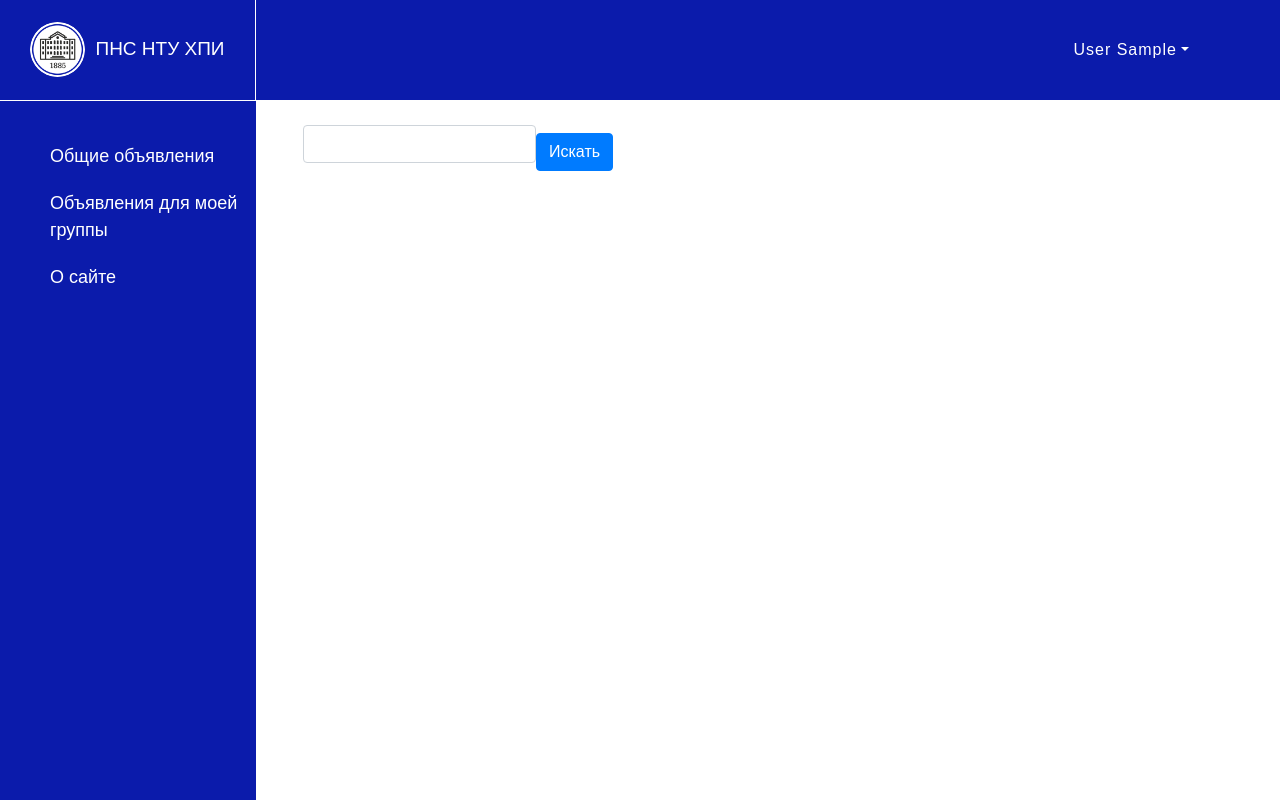
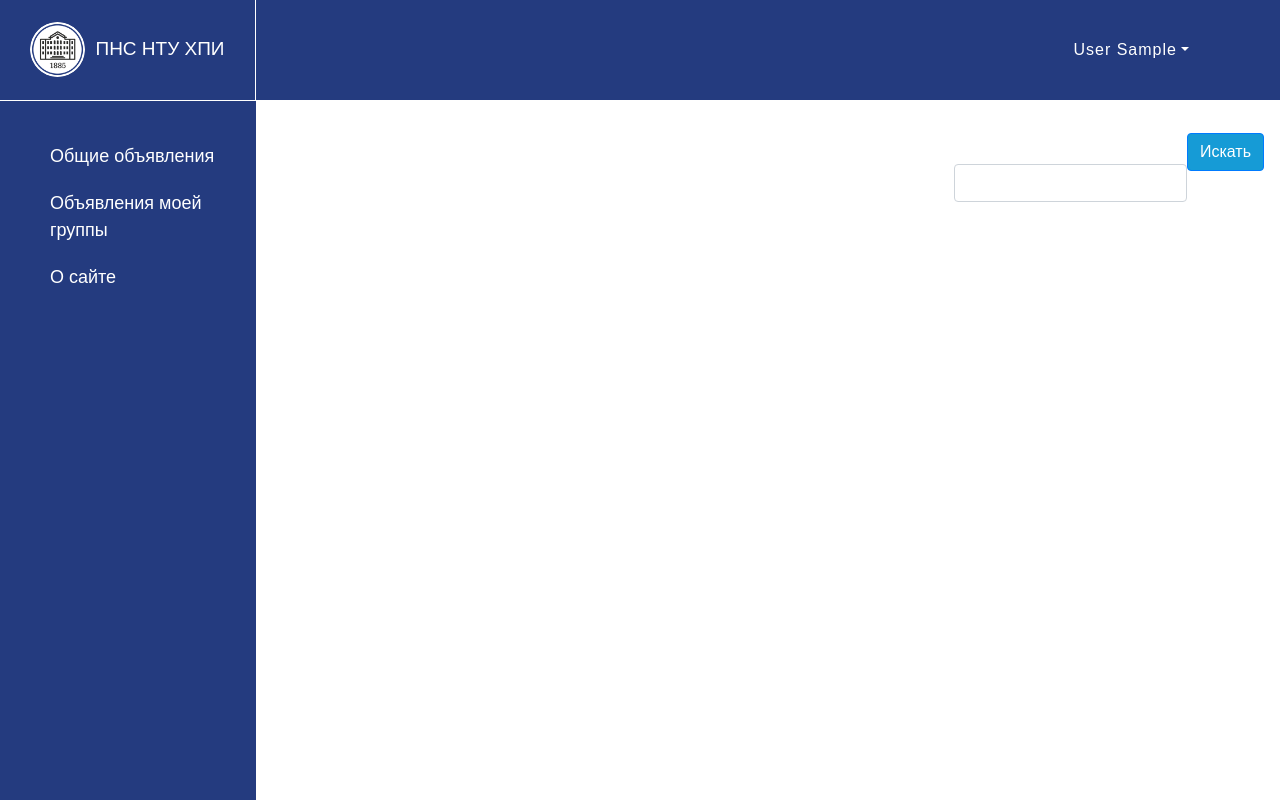
Before and after one commit to nikshaposhnikov/diploma, a Django app: page / in a window 1280 px wide. Run offline with Django 3.2, Linux system fonts and the light colour scheme; the visitor is signed in with stand-in values (Sample User, id 1); data that the repository does not hold is empty; some libraries are stand-ins or nearby versions.

Commit message:
Added markup for advertisements and changed main color of app.

```diff
--- a/main/static/main/style.css
+++ b/main/static/main/style.css
@@ -9,7 +9,7 @@ body {
     display: flex;
     flex-direction: column;
     font-family: sans-serif;
-    background-color: rgb(11, 27, 171);
+    background-color: #243b7f;
     color: white;
 }
 
@@ -122,3 +122,122 @@ body {
     flex: 1 0 auto;
     padding-left: 2rem;
 }
+
+.ads__container {
+    display: flex;
+    flex-direction: column;
+}
+
+.ads__item {
+    display: flex;
+    border-top: 1px solid gainsboro;
+    padding: 1.5rem 0 0.75rem 0;
+}
+
+.ads-item__img-container {
+    display: flex;
+    justify-content: center;
+    align-items: center;
+    min-width: 450px;
+    min-height: 350px;
+}
+
+.ads-item__img {
+    min-width: 250px;
+    min-height: 200px;
+}
+
+.ads-item__info {
+    display: flex;
+    flex-direction: column;
+    justify-content: flex-start;
+    align-items: flex-start;
+    padding-left: 1.5rem;
+}
+
+.ads-item__info-name {
+    color: black;
+    font-size: 20px;
+    font-weight: bold;
+}
+
+.ads-item__author {
+    font-size: 14px;
+}
+
+.ads-item__content-container {
+    flex-grow: 1;
+}
+
+.ads-item__button {
+    background-color: #169bd6;
+    border-color: #169bd6;
+    border-radius: 5px;
+    width: 8.75rem;
+    margin-bottom: 2rem;
+    padding: 6px 0;
+}
+
+.ads-item__button:hover,
+.ads__search-form .btn-primary:hover {
+    background-color: #168bd6;
+}
+
+.ads-item__button-link {
+    color: white;
+}
+
+.ads-item__button-link:hover {
+    text-decoration: none;
+    color: white;
+}
+
+.ads__header-names {
+    flex-grow: 1;
+}
+
+.ads__header-name {
+    font-size: 25px;
+    font-weight: bold;
+    margin: 0;
+}
+
+.ads__header-container {
+    display: flex;
+    justify-content: flex-start;
+    align-items: center;
+    flex-direction: row-reverse;
+    padding-top: 2rem;
+    padding-bottom: 1rem;
+}
+
+.ads__search-form {
+    display: flex;
+    justify-content: center;
+    align-items: baseline;
+    padding-right: 1rem;
+}
+
+.ads__search-form .btn-primary {
+    background-color: #169bd6;
+}
+
+.ads__header-link {
+    color: black;
+    text-transform: lowercase;
+    text-decoration: underline;
+}
+
+.hello_user {
+    padding-top: 10px;
+    margin: 0;
+    font-size: 18px;
+    font-weight: 600;
+    text-align: center;
+}
+
+.pagination {
+    display: flex;
+    justify-content: flex-end;
+    padding-right: 2rem;
+}
--- a/main/templates/layout/basic.html
+++ b/main/templates/layout/basic.html
@@ -15,9 +15,9 @@
 <body>
 <header class="header">
     <div class="logo">
-        <a href="{% url 'main:profile' %}"> <img src="{% static 'main/khpi.jpg' %}" alt="logo" class="logo__img">
+        <a href="{% url 'main:index' %}"> <img src="{% static 'main/khpi.jpg' %}" alt="logo" class="logo__img">
         </a>
-        <p class="logo__name"><a class="logo__link" href="{% url 'main:profile' %}">ПНС НТУ ХПИ</a></p>
+        <p class="logo__name"><a class="logo__link" href="{% url 'main:index' %}">ПНС НТУ ХПИ</a></p>
 
     </div>
     <nav class="navigation">
@@ -87,7 +87,7 @@
         </nav>
         {% else %}
         <div class="sidebar_item"><a class="sidebar_item-link" href="{% url 'main:index' %}">Общие объявления</a></div>
-        <div class="sidebar_item"><a class="sidebar_item-link" href="{% url 'main:student_profile' %}">Объявления для
+        <div class="sidebar_item"><a class="sidebar_item-link" href="{% url 'main:student_profile' %}">Объявления
             моей группы</a></div>
         <div class="sidebar_item"><a class="sidebar_item-link" href="{% url 'main:other' page='about' %}">О сайте</a>
         </div>
--- a/main/templates/main/by_group.html
+++ b/main/templates/main/by_group.html
@@ -5,7 +5,7 @@
 {% load bootstrap4 %}
 
 {% block title %}
-    {{ group }}
+{{ group }}
 {% endblock %}
 
 {% block searchform %}
--- a/main/templates/main/index.html
+++ b/main/templates/main/index.html
@@ -5,36 +5,47 @@
 {% load bootstrap4 %}
 
 {% block content %}
-<div class="">
-    <div class="col">&nbsp;</div>
-    <form class="col-md-auto form-inline">
+<div class="ads__header-container">
+    <form class="ads__search-form">
         {% bootstrap_form form show_label=False %}
         {% bootstrap_button content='Искать' button_type='submit' %}
     </form>
+    {% if bbs %}
+    <div class="ads__header-names">
+    <p class="ads__header-name">Объявления</p>
+    <a class="ads__header-link" href="{% url 'main:student_profile' %}">Объявления
+        моей группы</a></div>
+    </div>
 </div>
-{% if bbs %}
-<h2>Объявления</h2>
-<ul class="list-unstyled">
+<section class="ads__container">
     {% for bb in bbs %}
-    <li class="media my-5 p-3 border">
+    <div class="ads__item">
         {% url 'main:detail' group_pk=bb.group.pk pk=bb.pk as url %}
+        <div class="ads-item__img-container ">
         <a href="{{ url }}{{ all }}">
             {% if bb.image %}
-            <img class="mr-3" src="{% thumbnail bb.image 'default' %}">
+            <img class="ads-item__img" src="{% thumbnail bb.image 'default' %}" alt="add image">
             {% else %}
-            <img class="mr-3" src="{% static 'main/empty.jpg' %}">
+            <img class="ads-item__img" src="{% static 'main/empty.jpg' %}" alt="empty image">
             {% endif %}
         </a>
-        <div class="media-body">
-            <p>Автор: {{ bb.author.last_name }} {{ bb.author.first_name }}
-                {{ bb.author.teacher.middle_name }} </p>
-            <h3><a href="{{ url }}{{ all }}">{{ bb.title }}</a></h3>
-            <div>{{ bb.content }}</div>
-            <p class="text-right font-italic">{{ bb.created_at }}</p>
         </div>
-    </li>
+        <div class="ads-item__info">
+            <p>{{ bb.created_at }}</p>
+            <p><a href="{{ url }}{{ all }}" class="ads-item__info-name">{{ bb.title }}</a></p>
+            <div class="ads-item__content-container">
+                <p class="ads-item__content">{{ bb.content }}</p>
+                <p class="ads-item__author">Автор: {{ bb.author.last_name }} {{ bb.author.first_name }}
+                    {{ bb.author.teacher.middle_name }} </p>
+            </div>
+            <button class="ads-item__button"><a class="ads-item__button-link" href="{{ url }}{{ all }}">Перейти</a>
+            </button>
+        </div>
+    </div>
     {% endfor %}
-</ul>
+</section>
+<div class="pagination">
 {% bootstrap_pagination page url=keyword %}
+</div>
 {% endif %}
 {% endblock %}
```
Also changed, not shown: main/templates/main/profile.html (+25 -18 lines).
